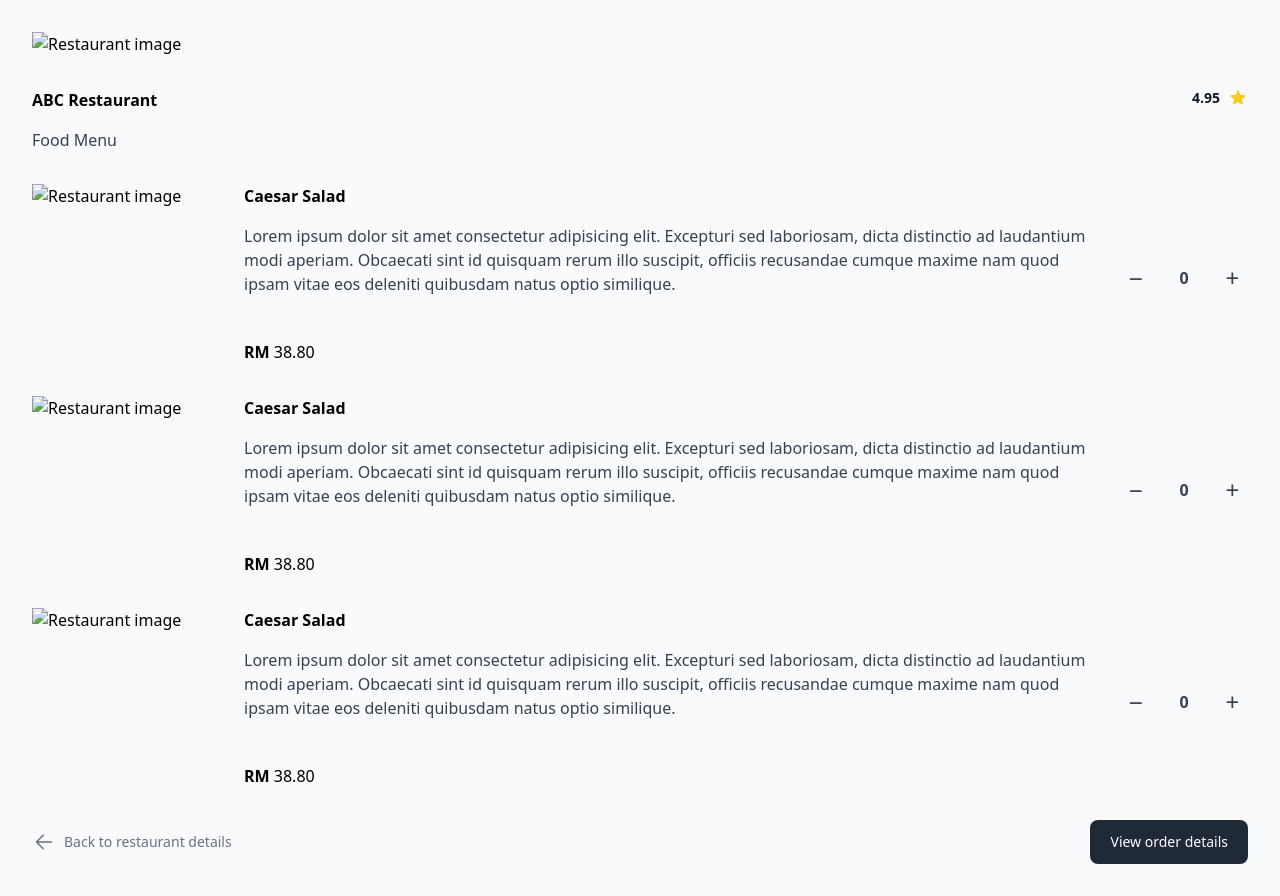
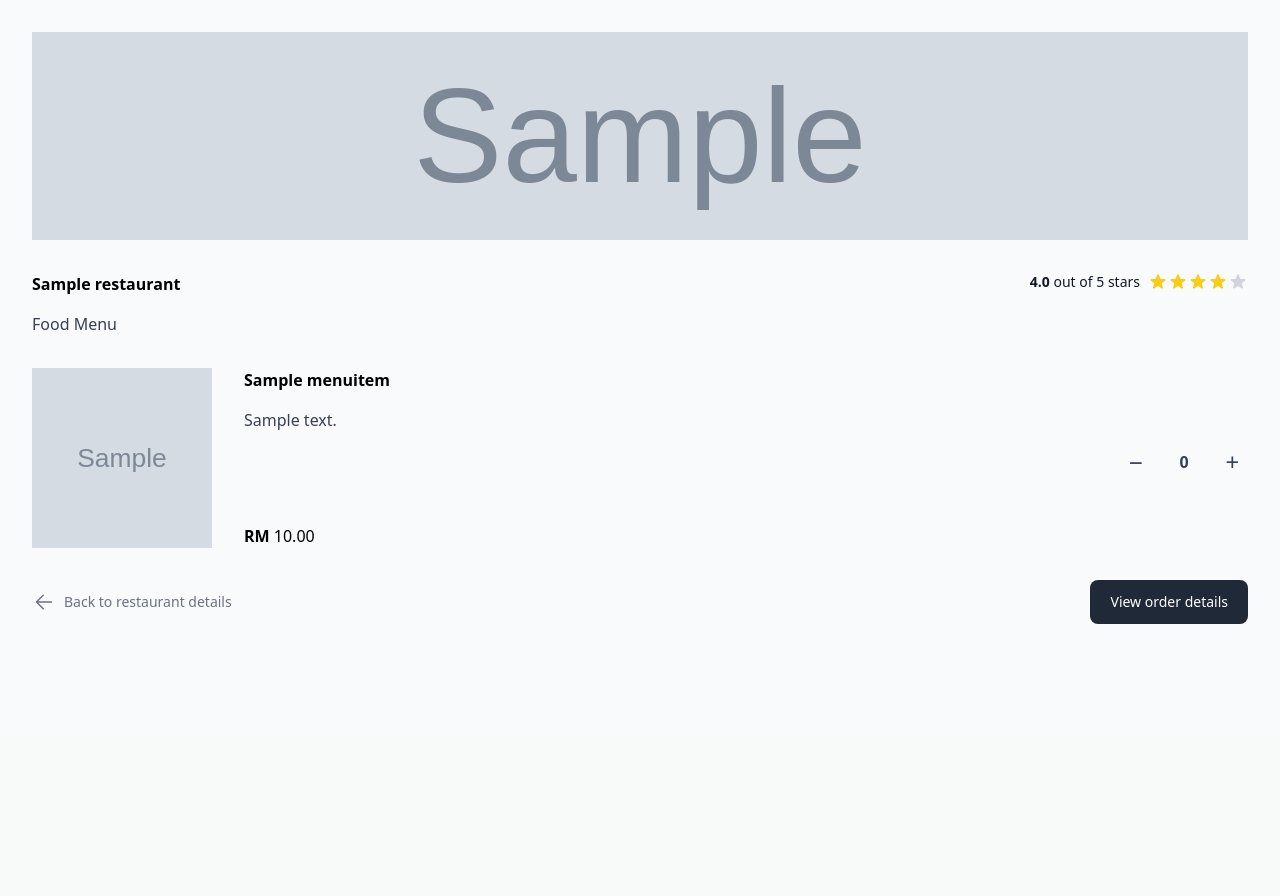
Before and after one commit to chuunfaii/odyera, a Django app: page /restaurant/1/menu in a window 1280 px wide. Shown: the part 64-960 px from the top of the page. After the commit the page ends 688 px from the top, so only its background shows below. Run offline with Django 4.2, Linux system fonts and the light colour scheme; tables that the repository leaves empty hold one stand-in row (values such as "Sample post"); grey boxes marked "Sample" are stand-in pictures; some libraries are stand-ins or nearby versions.

Commit message:
restaurants able to display their respective menu items

```diff
--- a/client/templates/client/menu.html
+++ b/client/templates/client/menu.html
@@ -1,20 +1,27 @@
 {% extends "base.html" %}
+
+{% load static %}
+{% load mathfilters %}
 
 {% block content %}
     <div class="mx-auto w-full flex flex-col h-16 max-w-screen-xl items-center px-4 sm:px-6 lg:px-8 justify-between">
-        <img class="bg-cover h-52 w-full mt-8" src="https://via.placeholder.com/1920" alt="Restaurant image">
+        <img class="object-cover bg-center h-52 w-full mt-8" src="{% static '/images/' %}{{ restaurant.image_url }}" alt="Restaurant image">
 
         <div class="flex justify-between w-full mt-8 mb-4">
-            <h1 class="font-bold">ABC Restaurant</h1>
+            <h1 class="font-bold">{{ restaurant.name }}</h1>
             <div class="flex justify-end">
-                <p class="mr-2 text-sm font-bold text-gray-900">4.95</p>
-                <svg aria-hidden="true" class="w-5 h-5 text-yellow-400" fill="currentColor" viewBox="0 0 20 20"
-                xmlns="http://www.w3.org/2000/svg">
-                    <title>Rating star</title>
-                    <path
-                        d="M9.049 2.927c.3-.921 1.603-.921 1.902 0l1.07 3.292a1 1 0 00.95.69h3.462c.969 0 1.371 1.24.588 1.81l-2.8 2.034a1 1 0 00-.364 1.118l1.07 3.292c.3.921-.755 1.688-1.54 1.118l-2.8-2.034a1 1 0 00-1.175 0l-2.8 2.034c-.784.57-1.838-.197-1.539-1.118l1.07-3.292a1 1 0 00-.364-1.118L2.98 8.72c-.783-.57-.38-1.81.588-1.81h3.461a1 1 0 00.951-.69l1.07-3.292z">
-                    </path>
+                <p class="mr-2 text-sm text-gray-900"><span class="font-bold">{{ average_rating|floatformat:"1" }}</span> out of 5 stars</p>
+                {% for _ in '12345'|make_list %}
+                    <svg aria-hidden="true" class="w-5 h-5 {% if average_rating >= forloop.counter %} text-yellow-400 {% else %} text-gray-300 {% endif %}" fill="currentColor" viewBox="0 0 20 20" xmlns="http://www.w3.org/2000/svg">
+                        <defs>
+                            <linearGradient id="grad">
+                                <stop offset="50%" stop-color="rgb(250 204 21 / var(--tw-text-opacity)"/>
+                                <stop offset="50%" stop-color="rgb(209 213 219 / var(--tw-text-opacity)"/>
+                            </linearGradient>
+                        </defs>
+                        <path fill="{% if average_rating > forloop.counter|sub:1 and average_rating < forloop.counter %} url(#grad) {% endif %}" d="M9.049 2.927c.3-.921 1.603-.921 1.902 0l1.07 3.292a1 1 0 00.95.69h3.462c.969 0 1.371 1.24.588 1.81l-2.8 2.034a1 1 0 00-.364 1.118l1.07 3.292c.3.921-.755 1.688-1.54 1.118l-2.8-2.034a1 1 0 00-1.175 0l-2.8 2.034c-.784.57-1.838-.197-1.539-1.118l1.07-3.292a1 1 0 00-.364-1.118L2.98 8.72c-.783-.57-.38-1.81.588-1.81h3.461a1 1 0 00.951-.69l1.07-3.292z"></path>
                     </svg>
+                {% endfor %}
             </div>
         </div>
 
@@ -22,17 +29,14 @@
             Food Menu
         </p>
 
-        <form method="GET" class="flex flex-col gap-8 pb-8">
+        <form method="GET" class="flex flex-col gap-8 pb-8 w-full">
+            {% for menu_item in menu_items %}
                 <div class="flex justify-between gap-8 max-w-screen-xl">
-                <div class="">
-                    <a href="/">
-                        <img class="bg-cover h-[180px] min-w-[180px] max-w-[180px]" src="https://via.placeholder.com/1920" alt="Restaurant image">
-                    </a>
-                </div>
-                <div class="flex flex-col justify-between">
-                    <h5 class="font-bold mb-4">Caesar Salad</h5>
-                    <p class="text-gray-700 h-full">Lorem ipsum dolor sit amet consectetur adipisicing elit. Excepturi sed laboriosam, dicta distinctio ad laudantium modi aperiam. Obcaecati sint id quisquam rerum illo suscipit, officiis recusandae cumque maxime nam quod ipsam vitae eos deleniti quibusdam natus optio similique.</p>
-                    <p><span class="font-bold">RM</span> 38.80</p>
+                    <img class="bg-cover h-[180px] min-w-[180px] max-w-[180px]" src="{% static '/images/' %}{{ menu_item.image_url }}" alt="Menu item image">
+                    <div class="flex flex-col justify-between w-full">
+                        <h5 class="font-bold mb-4">{{ menu_item.name }}</h5>
+                        <p class="text-gray-700 h-full">{{ menu_item.description }}</p>
+                        <p><span class="font-bold">RM</span> {{ menu_item.price }}</p>
                     </div>
                     <div class="flex flex-col justify-center min-w-max">
                         <div class="custom-number-input h-10 w-32">
@@ -48,56 +52,7 @@
                         </div>
                     </div>
                 </div>
-            <div class="flex justify-between gap-8 max-w-screen-xl">
-                <div class="">
-                    <a href="/">
-                        <img class="bg-cover h-[180px] min-w-[180px] max-w-[180px]" src="https://via.placeholder.com/1920" alt="Restaurant image">
-                    </a>
-                </div>
-                <div class="flex flex-col justify-between">
-                    <h5 class="font-bold mb-4">Caesar Salad</h5>
-                    <p class="text-gray-700 h-full">Lorem ipsum dolor sit amet consectetur adipisicing elit. Excepturi sed laboriosam, dicta distinctio ad laudantium modi aperiam. Obcaecati sint id quisquam rerum illo suscipit, officiis recusandae cumque maxime nam quod ipsam vitae eos deleniti quibusdam natus optio similique.</p>
-                    <p><span class="font-bold">RM</span> 38.80</p>
-                </div>
-                <div class="flex flex-col justify-center min-w-max">
-                    <div class="custom-number-input h-10 w-32">
-                        <div class="flex flex-row h-10 w-full rounded-lg relative bg-transparent mt-1">
-                          <button data-action="decrement" class="h-full text-gray-700 w-20 cursor-pointer outline-none transition hover:text-black">
-                            <span class="m-auto text-2xl font-thin">−</span>
-                          </button>
-                          <input type="number" class="bg-transparent focus:bg-transparent transition border-none text-center w-full font-semibold text-md hover:text-black focus:text-black flex items-center text-gray-700" name="1qty" value="0" min="0" max="99" required />
-                            <button data-action="increment" class="h-full text-gray-700 w-20 cursor-pointer outline-none transition hover:text-black">
-                                <span class="m-auto text-2xl font-thin">+</span>
-                            </button>
-                        </div>
-                    </div>
-                </div>
-            </div>
-            <div class="flex justify-between gap-8 max-w-screen-xl">
-                <div class="">
-                    <a href="/">
-                        <img class="bg-cover h-[180px] min-w-[180px] max-w-[180px]" src="https://via.placeholder.com/1920" alt="Restaurant image">
-                    </a>
-                </div>
-                <div class="flex flex-col justify-between">
-                    <h5 class="font-bold mb-4">Caesar Salad</h5>
-                    <p class="text-gray-700 h-full">Lorem ipsum dolor sit amet consectetur adipisicing elit. Excepturi sed laboriosam, dicta distinctio ad laudantium modi aperiam. Obcaecati sint id quisquam rerum illo suscipit, officiis recusandae cumque maxime nam quod ipsam vitae eos deleniti quibusdam natus optio similique.</p>
-                    <p><span class="font-bold">RM</span> 38.80</p>
-                </div>
-                <div class="flex flex-col justify-center min-w-max">
-                    <div class="custom-number-input h-10 w-32">
-                        <div class="flex flex-row h-10 w-full rounded-lg relative bg-transparent mt-1">
-                          <button data-action="decrement" class="h-full text-gray-700 w-20 cursor-pointer outline-none transition hover:text-black">
-                            <span class="m-auto text-2xl font-thin">−</span>
-                          </button>
-                          <input type="number" class="bg-transparent focus:bg-transparent transition border-none text-center w-full font-semibold text-md hover:text-black focus:text-black flex items-center text-gray-700" name="1qty" value="0" min="0" max="99" required />
-                            <button data-action="increment" class="h-full text-gray-700 w-20 cursor-pointer outline-none transition hover:text-black">
-                                <span class="m-auto text-2xl font-thin">+</span>
-                            </button>
-                        </div>
-                    </div>
-                </div>
-            </div>
+            {% endfor %}
             <div class="flex items-center justify-between">
                 <a href="/"
                     class="flex text-sm items-center font-medium text-gray-500 transition hover:text-gray-700">
--- a/client/views.py
+++ b/client/views.py
@@ -3,7 +3,7 @@
 from django.contrib.auth.hashers import make_password, check_password
 from django.shortcuts import render, redirect
 from .functions import password_check
-from .models import Customer, Restaurant, Review
+from .models import Customer, Restaurant, Review, MenuItem
 
 
 def index(request):
@@ -296,7 +296,30 @@
 
 
 def menu(request, id):
-    return render(request, 'client/menu.html')
+    data = {}
+
+    # If a customer is already logged in, retrieve the customer details
+    if 'uid' in request.session:
+        uid = request.session['uid']
+        customer = Customer.objects.get(id=uid)
+        data['customer'] = customer
+
+    restaurant = Restaurant.objects.get(id=id)
+    reviews = Review.objects.filter(restaurant_id=id)
+    menu_items = MenuItem.objects.filter(restaurant_id=id)
+
+    total_ratings = 0
+    ratings_amount = 0
+
+    for review in reviews:
+        total_ratings += review.rating
+        ratings_amount += 1
+
+    data['restaurant'] = restaurant
+    data['menu_items'] = menu_items
+    data['average_rating'] = total_ratings / ratings_amount
+
+    return render(request, 'client/menu.html', data)
 
 
 def order(request, id):
@@ -355,11 +378,14 @@
 def foodTrend_particular(request):
     return render(request, 'client/foodTrend_particular.html')
 
+
 def order_history(request):
     return render(request, 'client/order_history.html')
+
 
 def report_whole(request):
     return render(request, 'client/report_whole.html')
 
+
 def report_particular(request):
     return render(request, 'client/report_particular.html')
```
Lines whose indentation alone changed are shown as unchanged.
